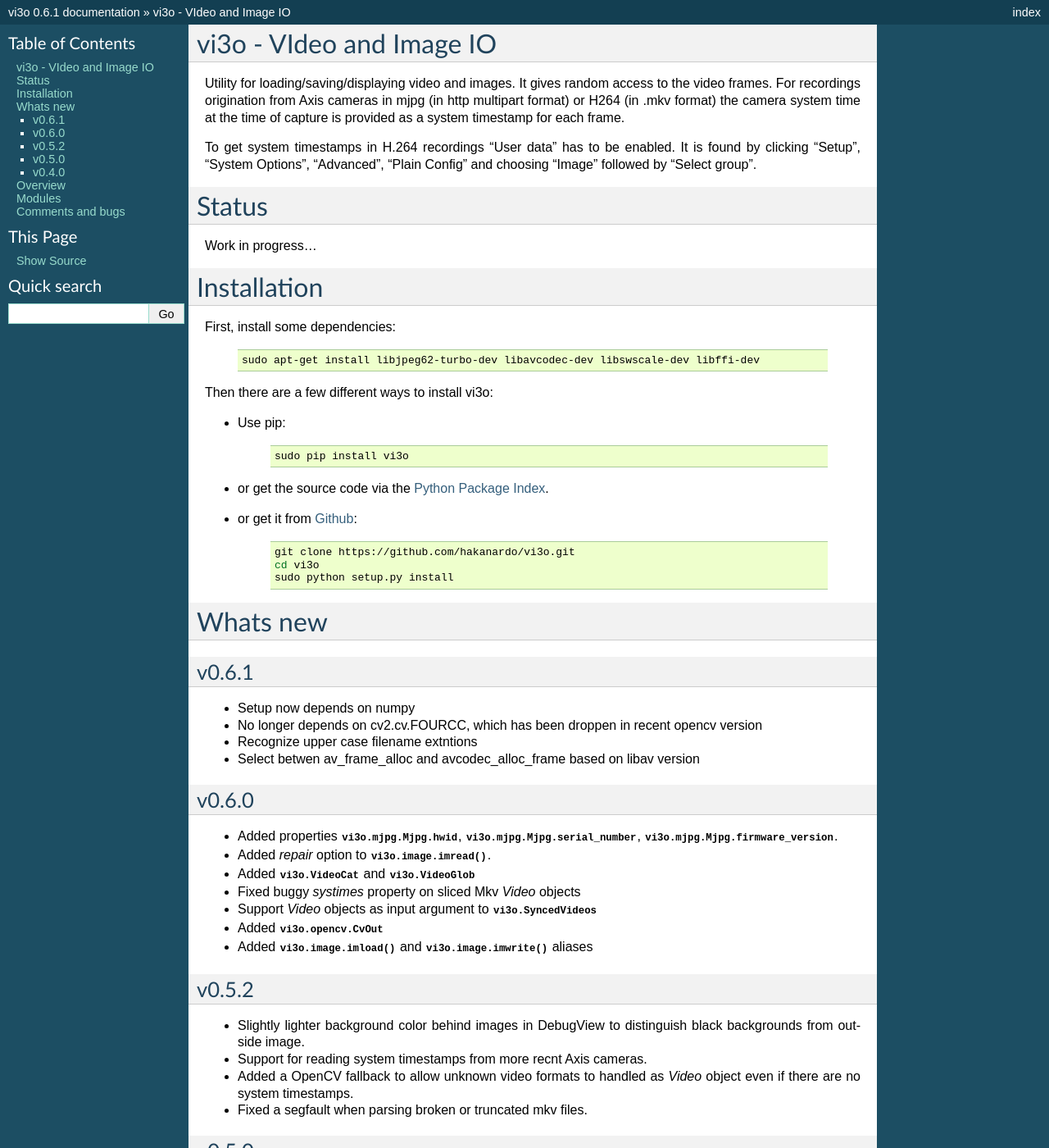
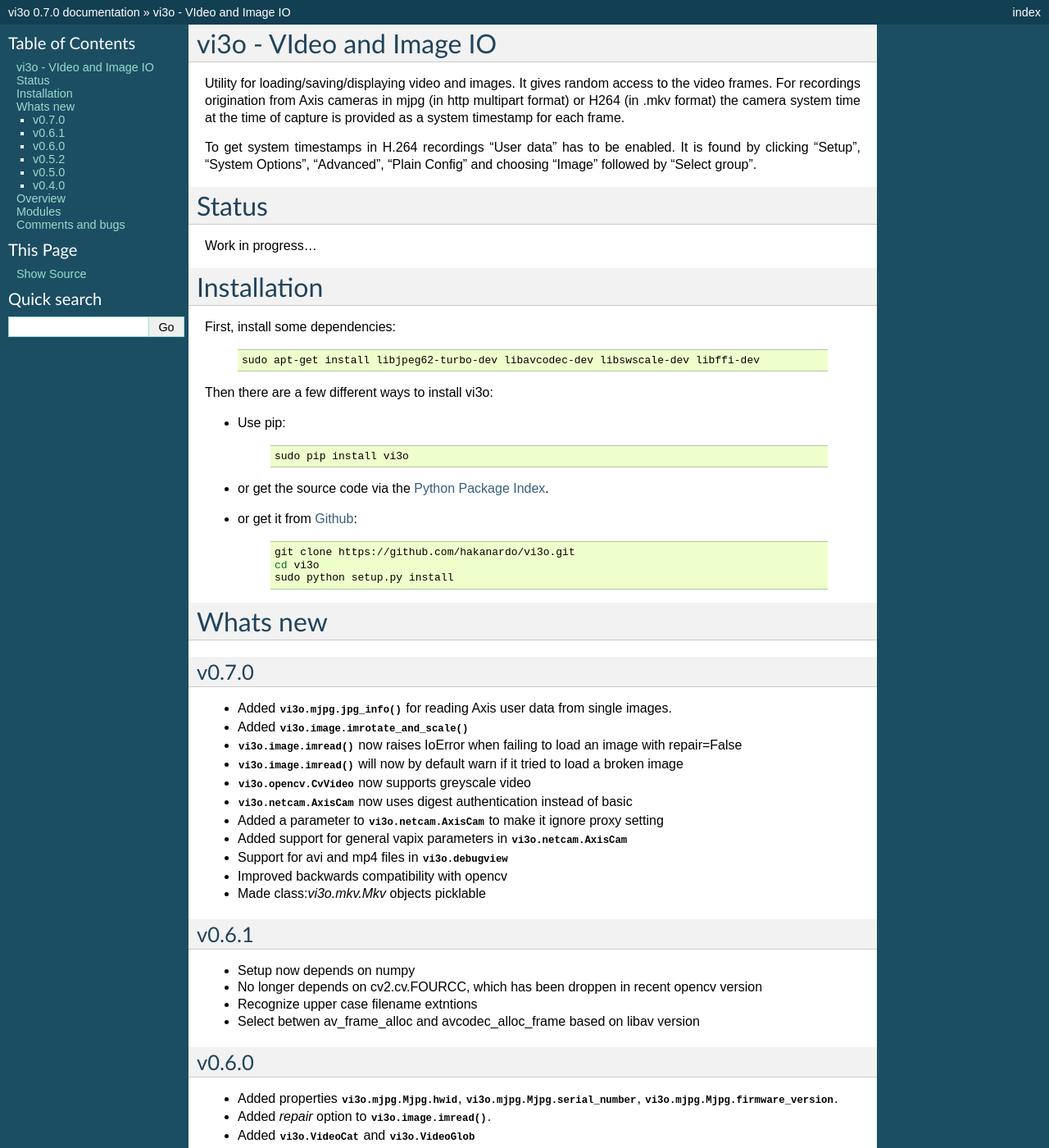
Before and after one commit to hakanardo/vi3o, a Sphinx documentation site: the page built from docs/index.rst, in a window 1280 px wide and 1400 px high. Shown: the whole window at 82% size. Built offline with Sphinx 7.4.7, drawn with Linux system fonts in a browser that asks for light colours; formulas are drawn with MathJax 3; some of the changed text lies outside the part shown.

```diff
--- a/docs/index.rst
+++ b/docs/index.rst
@@ -49,6 +49,21 @@ Then there are a few different ways to install vi3o:
 
 Whats new
 =========
+
+v0.7.0
+------
+* Added :py:func:`vi3o.mjpg.jpg_info` for reading Axis user data from single images.
+* Added :py:func:`vi3o.image.imrotate_and_scale`
+* :py:func:`vi3o.image.imread` now raises IoError when failing to load an image with repair=False
+* :py:func:`vi3o.image.imread` will now by default warn if it tried to load a broken image
+* :class:`vi3o.opencv.CvVideo` now supports greyscale video
+* :class:`vi3o.netcam.AxisCam` now uses digest authentication instead of basic
+* Added a parameter to :class:`vi3o.netcam.AxisCam` to make it ignore proxy setting
+* Added support for general vapix parameters in :class:`vi3o.netcam.AxisCam`
+* Support for avi and mp4 files in :mod:`vi3o.debugview`
+* Improved backwards compatibility with opencv
+* Made class:`vi3o.mkv.Mkv` objects picklable
+
 
 v0.6.1
 ------
--- a/vi3o/__init__.py
+++ b/vi3o/__init__.py
@@ -3,7 +3,7 @@
 ====================================
 """
 
-__version_info__ = (0, 6, 1)
+__version_info__ = (0, 7, 0)
 __version__ = '.'.join(str(i) for i in __version_info__)
 
 # FIXME: Turn into a Video base class that documents the interface
```
Also changed, not shown: 3 other files.
